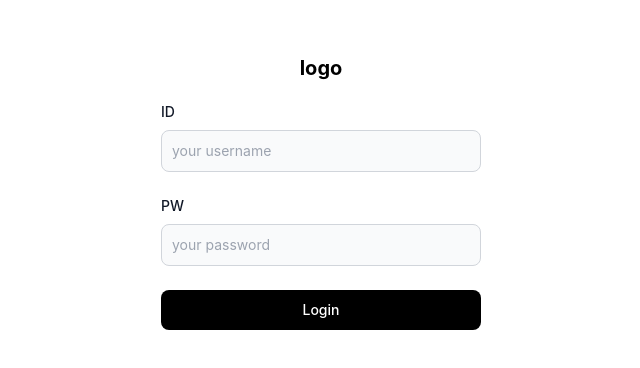
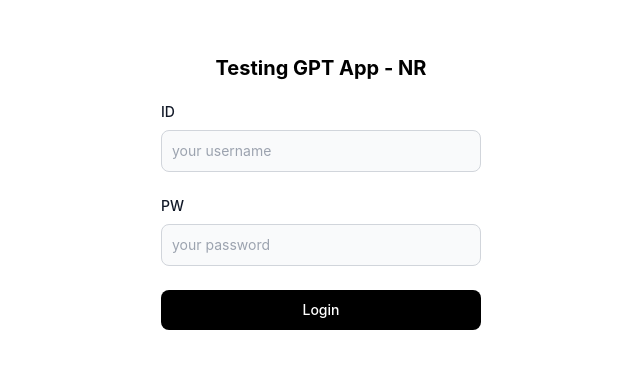
Before and after one commit to varian-lee/gpt-test, a React (Create React App) app in the folder frontend/: page /login in a window 1280 px wide. Shown: the part 208-576 px from the top of the page, without its empty margins (319-959 px from the left). Built offline with nearby package versions, Linux system fonts and the light colour scheme; a web font is replaced by a local one.

Commit message:
Logo 를 알맞게 수정

```diff
--- a/frontend/src/SignIn.js
+++ b/frontend/src/SignIn.js
@@ -62,7 +62,7 @@ export default function SignIn() {
   return (
     <div className={`flex flex-col items-center justify-center bg-white h-full`}>
       <a href="/" className="flex items-center">
-        <span className="self-center text-xl font-bold whitespace-nowrap">logo</span>
+        <span className="self-center text-xl font-bold whitespace-nowrap">Testing GPT App - NR</span>
       </a>
 
       <form className={`w-80 mt-5`} onSubmit={handleSubmit}>
--- a/frontend/src/components/Navbar.js
+++ b/frontend/src/components/Navbar.js
@@ -39,7 +39,7 @@ export default function Navbar () {
     <nav className="bg-white border-gray-200 px-2 sm:px-4 py-2.5 rounded">
       <div className="container flex flex-wrap items-center justify-between mx-auto">
         <Link to="/" className="flex items-center">
-          <span className="self-center text-xl font-bold whitespace-nowrap">logo4</span>
+          <span className="self-center text-xl font-bold whitespace-nowrap">Home</span>
         </Link>
         <Hamburger onClick={handleClickHamburger} />
         <div ref={menuRef} className="hidden w-full md:block md:w-auto" id="navbar-default">
```
